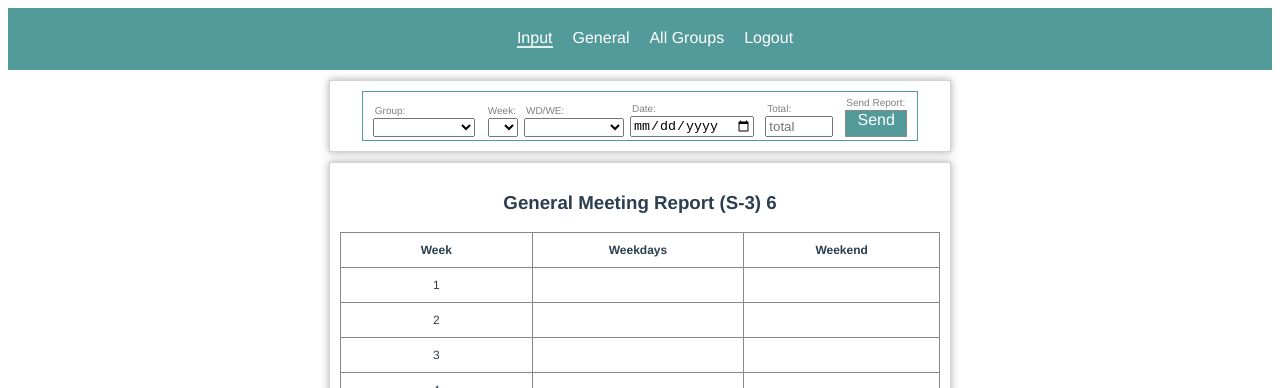
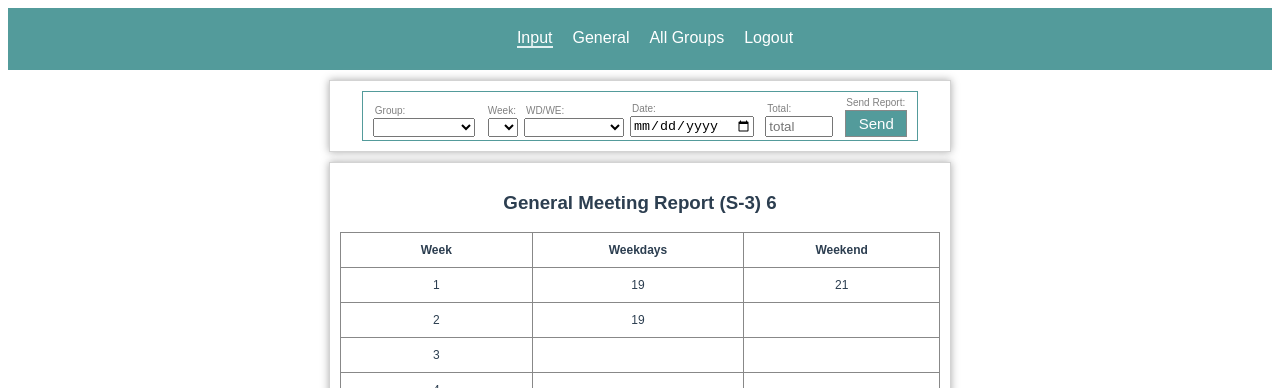
Before and after one commit to AlexeyJW/JWC, a Vue app: page /InputV in a window 1280 px wide. Shown: the top 388 px of the page. Built offline with nearby package versions, Linux system fonts and the light colour scheme.

Commit message:
edit, s-3-json, action

```diff
--- a/src/App.vue
+++ b/src/App.vue
@@ -1,5 +1,14 @@
 <script setup>
     import VNavBar from './components/v-nav-bar.vue'
+    import {onMounted} from 'vue'
+    import {useStore} from 'vuex'
+
+    const store=useStore()
+
+    onMounted(()=>{
+      store.dispatch('GET_S3')
+      store.dispatch('GET_S88')
+    })
 </script>
 
 <template>
@@ -19,7 +28,8 @@
 }
 
 #app {
-  font-family: Avenir, Helvetica, Arial, sans-serif;
+  /* font-family: Avenir, Helvetica, Arial, sans-serif; */
+  font-family: 'Microsoft YaHei UI Light', sans-serif;
   font-size:auto;
   -webkit-font-smoothing: antialiased;
   -moz-osx-font-smoothing: grayscale;
--- /dev/null
+++ b/src/assets/s3.json
@@ -0,0 +1,52 @@
+[
+    {
+        "month": "10",
+        "year": "2021",
+        "yearService":"2022",
+        "weekday":"weekdays",
+        "weekNumber":"1",
+        "group":"6",
+        "date":"2021-11-02",
+        "total":19
+    },
+    {
+        "month": "10",
+        "year": "2021",
+        "yearService":"2022",
+        "weekday":"weekdays",
+        "weekNumber":"1",
+        "group":"5",
+        "date":"2021-11-02",
+        "total":17
+    },
+    {
+        "month": "10",
+        "year": "2021",
+        "yearService":"2022",
+        "weekday":"weekdays",
+        "weekNumber":"1",
+        "group":"7",
+        "date":"2021-11-02",
+        "total":10
+    },
+    {
+        "month": "10",
+        "year": "2021",
+        "yearService":"2022",
+        "weekday":"weekend",
+        "weekNumber":"1",
+        "group":"6",
+        "date":"2021-11-07",
+        "total":21
+    },
+    {
+        "month": "10",
+        "year": "2021",
+        "yearService":"2022",
+        "weekday":"weekdays",
+        "weekNumber":"2",
+        "group":"6",
+        "date":"2021-11-09",
+        "total":19
+    }
+]
--- a/src/components/v-button.vue
+++ b/src/components/v-button.vue
@@ -19,13 +19,20 @@ import {defineProps} from 'vue'
 
 <style>
    .v-button{
-
+        display: flex;
+        align-items:center;
+        justify-content: center;
         border: 1px solid #888;
         width: 60px;
         height: 25px;
         /* background:rgb(83, 155, 155); */
         color: white;
-        vertical-align:middle;
+        /* vertical-align:middle;
+        font-weight: lighter;
+        text-align: center; */
+        font-family: 'Microsoft YaHei UI Light', sans-serif;
+        font-size:15px;
+         font-weight: lighter;
 
    }
    .v-button:active{
--- a/src/components/v-table-s88.vue
+++ b/src/components/v-table-s88.vue
@@ -141,9 +141,9 @@
    import {ref, computed} from 'vue'
 
    const store=useStore()
-   store.dispatch('GET_S88')
+//    store.dispatch('GET_S88')
    const s88=computed(()=>store.getters.YEAR_SERVICE('2022'))
-   console.log(s88.value)
+//    console.log(s88.value)
 </script>
 <style>
    .v-block-table-s88{
--- a/src/store/actions.js
+++ b/src/store/actions.js
@@ -6,3 +6,7 @@ export const GET_S88=({commit})=>{
         commit('SET_S88',res.data)
     })
 }
+export const GET_S3 =({commit})=>{
+    axios.get('../src/assets/s3.json')
+    .then(res=>commit('SET_S3', res.data))
+}
--- a/src/store/mutations.js
+++ b/src/store/mutations.js
@@ -20,6 +20,9 @@ export default{
     ADD_S3 (state, o){
         state.s3.push(o)
     },
+    SET_S3 (state, arr){
+        state.s3=[...arr]
+    },
     SET_S88 (state, arr){
         arr.forEach(el=>state.s88.push(el))
 
```
